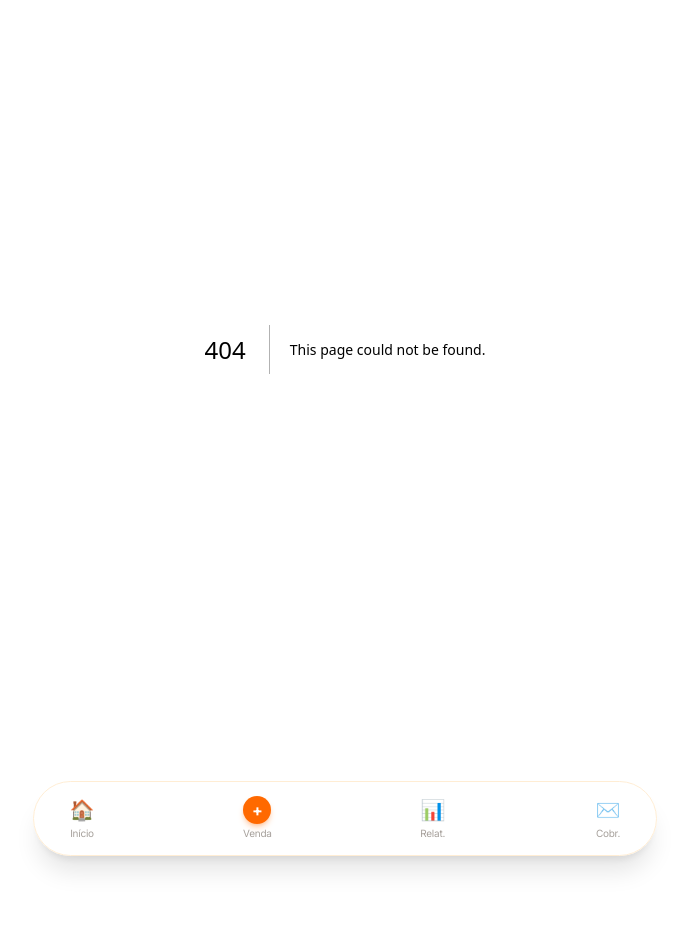
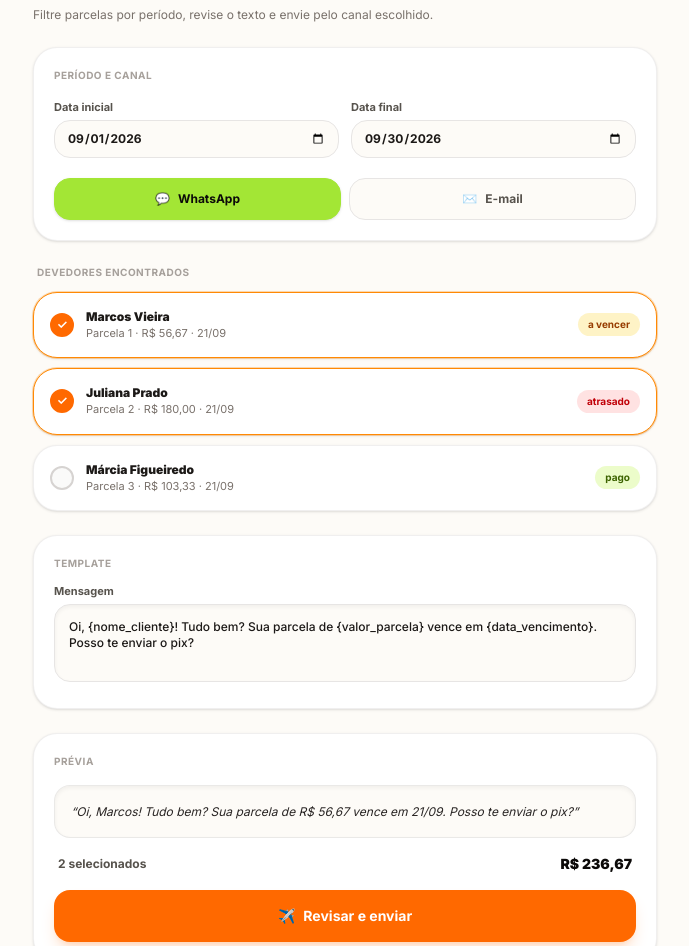
Before and after one commit to leobaiano/SV.Client.PWA, a Next.js app: page /cobrancas in a window 1280 px wide. Before the commit this address had no page. Shown: the part 148-1094 px from the top of the page, without its empty margins (295-984 px from the left). Built offline with nearby package versions, Linux system fonts and the light colour scheme.

Commit message:
feat: página de cobrança

```diff
--- /dev/null
+++ b/src/app/cobrancas/page.tsx
@@ -0,0 +1,9 @@
+import { CobrançasContainer } from '@/features/cobrancas/components/CobrancasContainer';
+
+export default function CobrancasPage() {
+  return (
+    <div className="w-full">
+      <CobrançasContainer />
+    </div>
+  );
+}
--- a/src/components/BottomNav.tsx
+++ b/src/components/BottomNav.tsx
@@ -39,8 +39,8 @@ export function BottomNav() {
 
       {/* Cobranças */}
       <Link
-        href="/collections"
-        className={`flex flex-col items-center justify-center w-16 py-1 rounded-2xl transition-all ${pathname === '/collections' ? 'text-orange-600 font-semibold bg-orange-50/80' : 'text-stone-400 hover:text-stone-700'}`}
+        href="/cobrancas"
+        className={`flex flex-col items-center justify-center w-16 py-1 rounded-2xl transition-all ${pathname === '/cobrancas' ? 'text-orange-600 font-semibold bg-orange-50/80' : 'text-stone-400 hover:text-stone-700'}`}
       >
         <span className="text-xl">✉️</span>
         <span className="text-[10px] mt-0.5 tracking-tight">Cobr.</span>
--- /dev/null
+++ b/src/features/cobrancas/components/CobrancasContainer.tsx
@@ -0,0 +1,233 @@
+'use client';
+
+import { useState } from 'react';
+
+const MOCK_DEBTORS = [
+  {
+    id: '1',
+    clientName: 'Marcos Vieira',
+    installmentInfo: 'Parcela 1 · R$ 56,67 · 21/09',
+    amount: 56.67,
+    status: 'a vencer' as const,
+  },
+  {
+    id: '2',
+    clientName: 'Juliana Prado',
+    installmentInfo: 'Parcela 2 · R$ 180,00 · 21/09',
+    amount: 180.00,
+    status: 'atrasado' as const,
+  },
+  {
+    id: '3',
+    clientName: 'Márcia Figueiredo',
+    installmentInfo: 'Parcela 3 · R$ 103,33 · 21/09',
+    amount: 103.33,
+    status: 'pago' as const,
+  },
+];
+
+export function CobrançasContainer() {
+  // Período de datas (Início e Fim)
+  const [startDate, setStartDate] = useState('2026-09-01');
+  const [endDate, setEndDate] = useState('2026-09-30');
+
+  const [channel, setChannel] = useState<'whatsapp' | 'email'>('whatsapp');
+
+  // IDs dos devedores selecionados por padrão
+  const [selectedIds, setSelectedIds] = useState<string[]>(['1', '2']);
+
+  // Template da mensagem
+  const [template, setTemplate] = useState(
+    'Oi, {nome_cliente}! Tudo bem? Sua parcela de {valor_parcela} vence em {data_vencimento}. Posso te enviar o pix?'
+  );
+
+  const toggleSelectDebtor = (id: string) => {
+    if (selectedIds.includes(id)) {
+      setSelectedIds(selectedIds.filter((i) => i !== id));
+    } else {
+      setSelectedIds([...selectedIds, id]);
+    }
+  };
+
+  // Cálculo dos selecionados
+  const selectedDebtors = MOCK_DEBTORS.filter((d) => selectedIds.includes(d.id));
+  const totalSelectedAmount = selectedDebtors.reduce((acc, curr) => acc + curr.amount, 0);
+
+  // Exemplo de prévia utilizando o primeiro cliente selecionado ou o primeiro da lista
+  const previewClient = selectedDebtors[0] || MOCK_DEBTORS[0];
+  const previewMessage = template
+    .replace('{nome_cliente}', previewClient.clientName.split(' ')[0])
+    .replace('{valor_parcela}', `R$ ${previewClient.amount.toFixed(2).replace('.', ',')}`)
+    .replace('{data_vencimento}', '21/09');
+
+  const handleSend = () => {
+    alert(`Enviando cobranças para ${selectedIds.length} cliente(s) via ${channel.toUpperCase()}!`);
+  };
+
+  return (
+    <div className="w-full pb-20 space-y-6">
+      {/* Cabeçalho */}
+      <div>
+        <span className="text-[10px] font-bold text-stone-400 uppercase tracking-wider">Cobranças</span>
+        <h1 className="text-2xl font-black text-stone-900 tracking-tight">Lembretes do dia</h1>
+        <p className="text-xs text-stone-500 mt-0.5">
+          Filtre parcelas por período, revise o texto e envie pelo canal escolhido.
+        </p>
+      </div>
+
+      {/* Seção Data e Canal */}
+      <div className="bg-white p-5 rounded-3xl shadow-sm border border-stone-200/60 space-y-4">
+        <span className="text-[10px] font-bold text-stone-400 uppercase tracking-wider block">
+          Período e canal
+        </span>
+
+        {/* Inputs de Período (Data Inicial e Data Final) */}
+        <div className="grid grid-cols-2 gap-3">
+          <div className="space-y-1">
+            <label className="block text-[11px] font-bold text-stone-600">Data inicial</label>
+            <div className="flex items-center justify-between bg-[#FDFBF7] border border-stone-200 rounded-2xl px-3 py-2.5">
+              <input
+                type="date"
+                value={startDate}
+                onChange={(e) => setStartDate(e.target.value)}
+                className="bg-transparent text-xs font-bold text-stone-900 focus:outline-none w-full"
+              />
+            </div>
+          </div>
+
+          <div className="space-y-1">
+            <label className="block text-[11px] font-bold text-stone-600">Data final</label>
+            <div className="flex items-center justify-between bg-[#FDFBF7] border border-stone-200 rounded-2xl px-3 py-2.5">
+              <input
+                type="date"
+                value={endDate}
+                onChange={(e) => setEndDate(e.target.value)}
+                className="bg-transparent text-xs font-bold text-stone-900 focus:outline-none w-full"
+              />
+            </div>
+          </div>
+        </div>
+
+        {/* Seletor de Canal (WhatsApp vs E-mail) */}
+        <div className="grid grid-cols-2 gap-2 pt-1">
+          <button
+            type="button"
+            onClick={() => setChannel('whatsapp')}
+            className={`py-3 px-4 rounded-2xl text-xs font-bold flex items-center justify-center gap-2 border transition-all ${
+              channel === 'whatsapp'
+                ? 'bg-[#A3E635] text-stone-950 border-[#A3E635] shadow-sm'
+                : 'bg-[#FDFBF7] text-stone-600 border-stone-200 hover:bg-stone-50'
+            }`}
+          >
+            <span>💬</span> WhatsApp
+          </button>
+          <button
+            type="button"
+            onClick={() => setChannel('email')}
+            className={`py-3 px-4 rounded-2xl text-xs font-bold flex items-center justify-center gap-2 border transition-all ${
+              channel === 'email'
+                ? 'bg-[#A3E635] text-stone-950 border-[#A3E635] shadow-sm'
+                : 'bg-[#FDFBF7] text-stone-600 border-stone-200 hover:bg-stone-50'
+            }`}
+          >
+            <span>✉️</span> E-mail
+          </button>
+        </div>
+      </div>
+
+      {/* Devedores Encontrados */}
+      <div className="space-y-3">
+        <span className="text-[10px] font-bold text-stone-400 uppercase tracking-wider block px-1">
+          Devedores encontrados
+        </span>
+
+        <div className="space-y-2.5">
+          {MOCK_DEBTORS.map((debtor) => {
+            const isSelected = selectedIds.includes(debtor.id);
+            const badgeBg =
+              debtor.status === 'atrasado'
+                ? 'bg-red-100 text-red-700'
+                : debtor.status === 'pago'
+                ? 'bg-lime-100 text-lime-800'
+                : 'bg-amber-100 text-amber-800';
+
+            return (
+              <div
+                key={debtor.id}
+                onClick={() => toggleSelectDebtor(debtor.id)}
+                className={`bg-white p-4 rounded-3xl shadow-sm border cursor-pointer transition-all flex items-center justify-between ${
+                  isSelected ? 'border-orange-400 ring-1 ring-orange-400/30' : 'border-stone-200/60'
+                }`}
+              >
+                <div className="flex items-center gap-3">
+                  <div
+                    className={`w-6 h-6 rounded-full border-2 flex items-center justify-center transition-colors ${
+                      isSelected ? 'bg-orange-500 border-orange-500 text-white' : 'border-stone-300 bg-stone-50'
+                    }`}
+                  >
+                    {isSelected && <span className="text-xs font-bold">✓</span>}
+                  </div>
+                  <div>
+                    <h2 className="text-xs font-black text-stone-900">{debtor.clientName}</h2>
+                    <p className="text-[11px] text-stone-500">{debtor.installmentInfo}</p>
+                  </div>
+                </div>
+
+                <span className={`text-[10px] font-bold px-2.5 py-1 rounded-full ${badgeBg}`}>
+                  {debtor.status}
+                </span>
+              </div>
+            );
+          })}
+        </div>
+      </div>
+
+      {/* Template da Mensagem */}
+      <div className="bg-white p-5 rounded-3xl shadow-sm border border-stone-200/60 space-y-3">
+        <span className="text-[10px] font-bold text-stone-400 uppercase tracking-wider block">
+          Template
+        </span>
+        <div className="space-y-1">
+          <label className="block text-[11px] font-bold text-stone-600">Mensagem</label>
+          <textarea
+            rows={3}
+            value={template}
+            onChange={(e) => setTemplate(e.target.value)}
+            className="w-full bg-[#FDFBF7] border border-stone-200 rounded-2xl p-3.5 text-xs font-medium text-stone-900 focus:outline-none focus:border-orange-500 shadow-inner resize-none"
+          />
+        </div>
+      </div>
+
+      {/* Bloco de Prévia e Envio */}
+      <div className="bg-white p-5 rounded-3xl shadow-sm border border-stone-200/60 space-y-4">
+        <span className="text-[10px] font-bold text-stone-400 uppercase tracking-wider block">
+          Prévia
+        </span>
+
+        {/* Balão de Mensagem Exemplo */}
+        <div className="bg-[#FDFBF7] border border-stone-200/80 p-4 rounded-2xl text-xs text-stone-800 leading-relaxed italic shadow-inner">
+          &ldquo;{previewMessage}&rdquo;
+        </div>
+
+        {/* Sumário de Selecionados */}
+        <div className="flex items-center justify-between px-1">
+          <span className="text-xs font-bold text-stone-600">
+            {selectedIds.length} selecionado{selectedIds.length === 1 ? '' : 's'}
+          </span>
+          <span className="text-sm font-black text-stone-950">
+            R$ {totalSelectedAmount.toFixed(2).replace('.', ',')}
+          </span>
+        </div>
+
+        {/* Botão de Envio */}
+        <button
+          type="button"
+          onClick={handleSend}
+          className="w-full bg-orange-500 hover:bg-orange-600 text-white font-bold py-4 rounded-2xl text-sm shadow-lg shadow-orange-500/20 transition-transform active:scale-[0.99] flex items-center justify-center gap-2"
+        >
+          <span>✈️</span> Revisar e enviar
+        </button>
+      </div>
+    </div>
+  );
+}
--- a/src/features/dashboard/components/DashboardActions.tsx
+++ b/src/features/dashboard/components/DashboardActions.tsx
@@ -38,7 +38,7 @@ export function DashboardActions() {
 
         {/* Cobranças */}
         <Link
-          href="/collections"
+          href="/cobrancas"
           className="bg-[#06B6D4] hover:bg-[#0891b2] text-white p-4 rounded-3xl shadow-md shadow-cyan-500/10 flex flex-col justify-between h-32 transition-transform active:scale-[0.98]"
         >
           <div className="w-8 h-8 bg-white/20 rounded-xl flex items-center justify-center text-base">
--- a/src/features/dashboard/components/ReceivablesCard.tsx
+++ b/src/features/dashboard/components/ReceivablesCard.tsx
@@ -18,7 +18,7 @@ export function ReceivablesCard() {
         </div>
 
         <Link
-          href="/collections"
+          href="/cobrancas"
           className="bg-amber-400 hover:bg-amber-500 text-stone-950 font-bold px-5 py-2.5 rounded-2xl text-sm shadow-sm transition-transform active:scale-95 flex items-center justify-center"
         >
           Ver
--- a/src/features/dashboard/components/WelcomeHeader.tsx
+++ b/src/features/dashboard/components/WelcomeHeader.tsx
@@ -2,7 +2,7 @@ export function WelcomeHeader() {
   return (
     <div className="mb-5">
       <h1 className="text-2xl font-bold text-stone-900 tracking-tight">
-        Oi, Lua!
+        Oi, Leo!
       </h1>
       <p className="text-stone-600 text-sm mt-0.5">
         Vamos registrar a venda de hoje?
--- a/src/features/reports/components/ReportsContainer.tsx
+++ b/src/features/reports/components/ReportsContainer.tsx
@@ -109,7 +109,7 @@ export function ReportsContainer() {
               : 'text-stone-500 hover:text-stone-900'
           }`}
         >
-          Por cliente[cite: 5]
+          Por cliente
         </button>
       </div>
 
@@ -129,7 +129,7 @@ export function ReportsContainer() {
         </div>
       ) : (
         <div className="bg-white p-4 rounded-3xl shadow-sm border border-stone-200/60 space-y-1">
-          <label className="block text-[11px] font-bold text-stone-500 uppercase">Cliente[cite: 5]</label>
+          <label className="block text-[11px] font-bold text-stone-500 uppercase">Cliente</label>
           <div className="bg-[#FDFBF7] border border-stone-200 rounded-2xl px-4 py-3">
             <select
               value={selectedClient}
```
